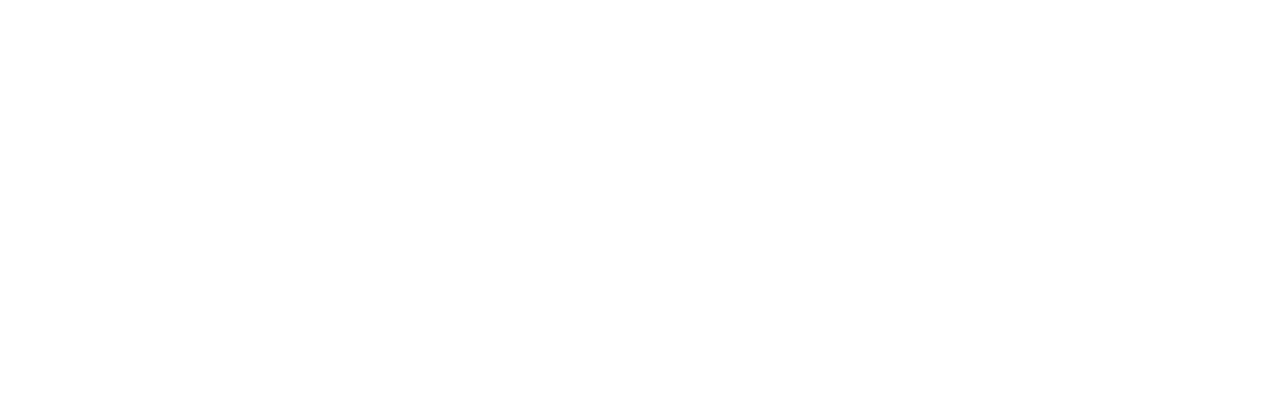
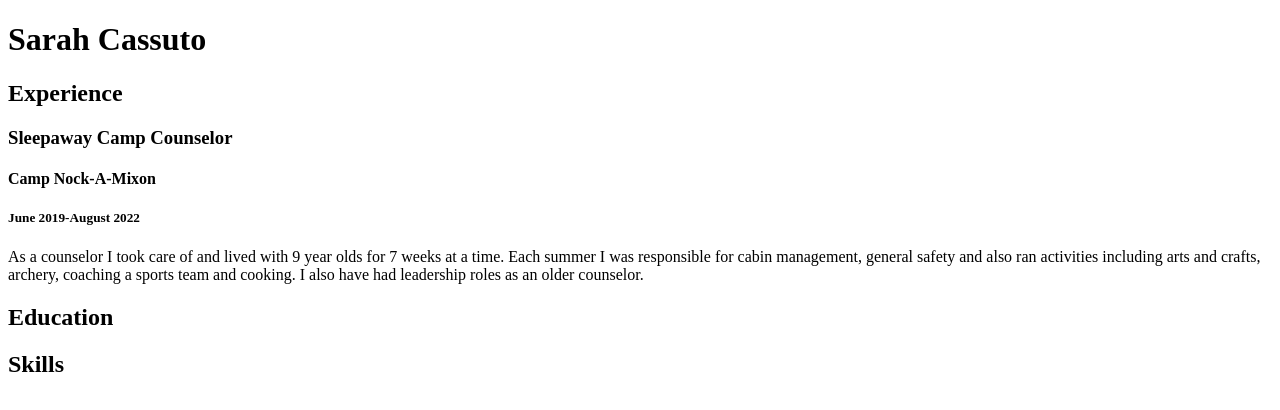
Before and after one commit to scassuto/Sarah-Cassuto-JOUR352, a plain HTML site: page resume.html in a window 1280 px wide. Drawn offline with Linux system fonts and the light colour scheme.

Commit message:
Update resume.html

```diff
--- a/resume.html
+++ b/resume.html
@@ -5,7 +5,16 @@
     </head>
 
 
-        <body>
+    <body>
+        <h1>Sarah Cassuto</h1>
+        <h2>Experience</h2>
+        <h3>Sleepaway Camp Counselor</h3>
+        <h4>Camp Nock-A-Mixon</h4>
+        <h5>June 2019-August 2022</h5>
+As a counselor I took care of and lived with 9 year olds for 7 weeks at a time. Each summer I was responsible for cabin management, general safety and also ran activities including arts and crafts, archery, coaching a sports team and cooking. I also have had leadership roles as an older counselor.
+
+        <h2>Education</h2>
+        <h2>Skills</h2>
     </body>
 
 </html>
```
